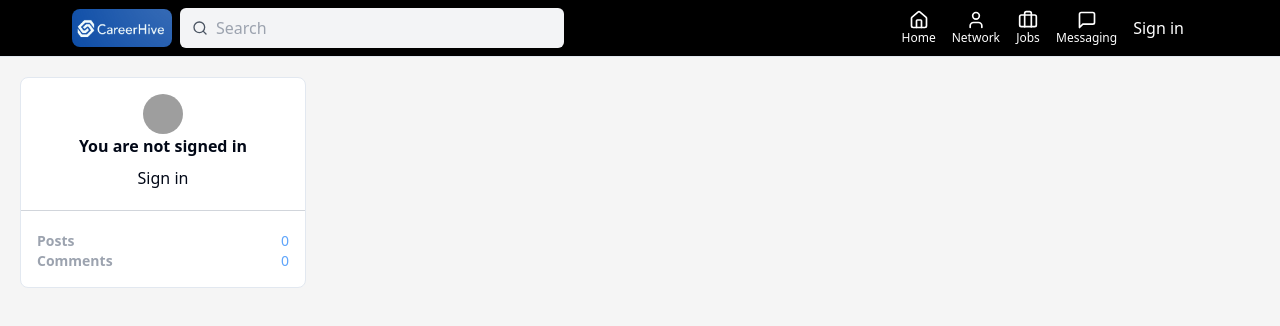
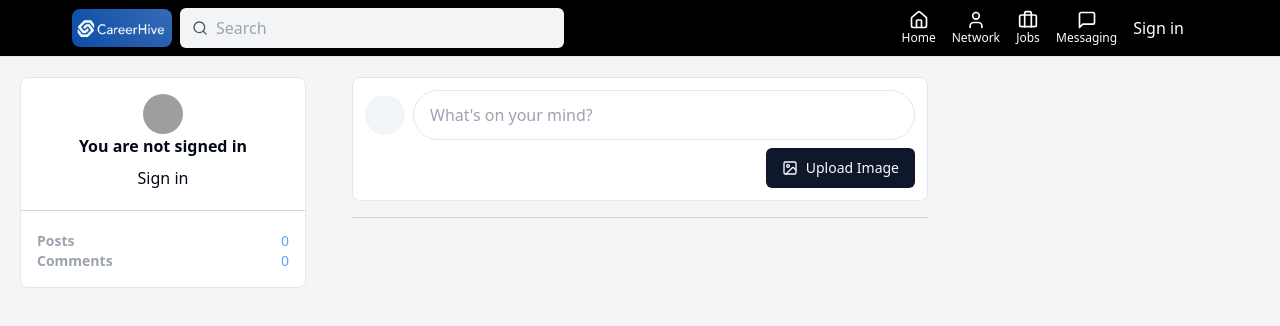
Before and after one commit to RickyPaps/careerhive, a Next.js app: page / in a window 1280 px wide. Shown: the top 326 px of the page. Built offline with nearby package versions, Linux system fonts and the light colour scheme; no server answers; grey boxes are pictures that could not be loaded.

Commit message:
created user post form for adding posts wth images. Created server actions folder

```diff
--- a/app/page.tsx
+++ b/app/page.tsx
@@ -1,5 +1,5 @@
+import PostForm from "@/components/PostForm";
 import UserInformation from "@/components/UserInformation";
-import Image from "next/image";
 
 export default function Home() {
   return (
@@ -9,6 +9,7 @@
       </section>
       <section className="col-span-full md:col-span-6 xl:col-span-4 xl:max-w-xl mx-auto w-full">
         {/* Post form */}
+        <PostForm />
         {/* Post Feed */}
       </section>
       <section className="hidden xl:inline justify-center col-span-2">
--- /dev/null
+++ b/components/PostForm.tsx
@@ -0,0 +1,120 @@
+"use client";
+
+import { useUser } from "@clerk/nextjs";
+import { Avatar, AvatarFallback, AvatarImage } from "./ui/avatar";
+import React, { useRef, useState } from "react";
+import { Button } from "./ui/button";
+import { ImageIcon, XIcon } from "lucide-react";
+
+const PostForm = () => {
+  const { user } = useUser();
+  const ref = useRef<HTMLFormElement>(null);
+  const fileInput = useRef<HTMLInputElement>(null);
+
+  const [preview, setPreview] = useState<string | null>(null);
+
+  const handleImageChange = (event: React.ChangeEvent<HTMLInputElement>) => {
+    const file = event.target.files?.[0];
+    if (file) {
+      setPreview(URL.createObjectURL(file));
+    }
+  };
+
+  const handlePostAction = async (formData: FormData) => {
+    const formDataCopy = formData;
+    ref.current?.reset();
+
+    const text = formDataCopy.get("postInput") as string;
+
+    if (!text.trim()) {
+      throw new Error("Post cannot be empty");
+    }
+    setPreview(null);
+
+    try {
+    //   await createPostAction(formDataCopy);
+    } catch (error) {
+      console.error("Error creating post", error);
+    }
+  };
+
+  return (
+    <div className="mb-2">
+      <form
+        action={(formData) => {
+          console.log(formData);
+
+          // Handle form submission server action
+
+          handlePostAction(formData);
+
+          // Toast notification based on promise from above
+        }}
+        ref={ref}
+        className="p-3 bg-white rounded-lg border"
+      >
+        <div className="flex items-center space-x-2">
+          <Avatar>
+            <AvatarImage src={user?.imageUrl} />
+            <AvatarFallback>
+              {user?.username?.charAt(0)}
+              {user?.lastName?.charAt(0)}
+            </AvatarFallback>
+          </Avatar>
+
+          <input
+            type="text"
+            name="postInput"
+            placeholder="What's on your mind?"
+            className="flex-1 outline-none rounded-full py-3 px-4 border"
+          />
+          <input
+            type="file"
+            name="image"
+            accept="image/*"
+            hidden
+            onChange={handleImageChange}
+            ref={fileInput}
+          />
+
+          <button type="submit" hidden>
+            Post
+          </button>
+        </div>
+
+        {/* Preview condition check*/}
+
+        {preview && (
+          <div className="mt-4">
+            <img src={preview} alt="preview" className="w-full object-cover" />
+          </div>
+        )}
+
+        <div className="flex justify-end mt-2 space-x-2">
+          <Button type="button" onClick={() => fileInput.current?.click()}>
+            <ImageIcon className="mr-2" size={16} color="currentColor" />
+            {preview ? "Change Image" : "Upload Image"}
+          </Button>
+
+          {/* Remove preview button */}
+
+          {preview && (
+            <Button
+              variant="outline"
+              type="button"
+              onClick={() => {
+                setPreview(null);
+              }}
+            >
+              <XIcon className="mr-2" size={16} color="currentColor" />
+              Remove Image
+            </Button>
+          )}
+        </div>
+      </form>
+      <hr className="mt-4 border-gray-300" />
+    </div>
+  );
+};
+
+export default PostForm;
```
